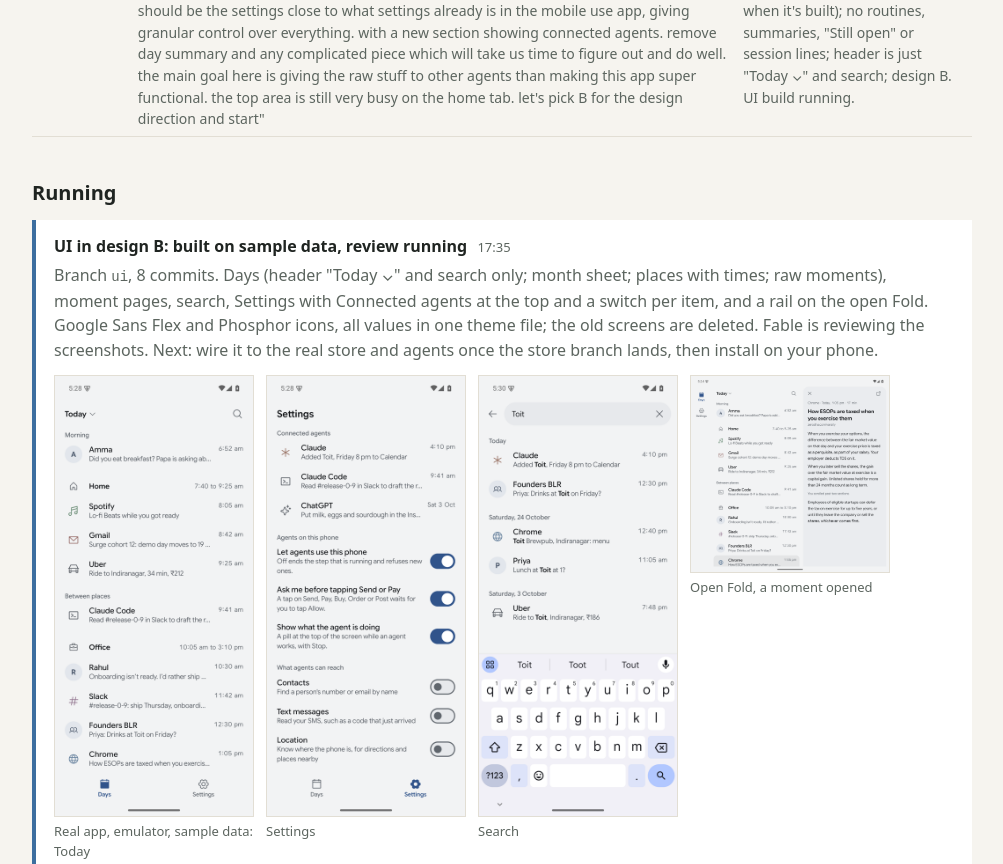
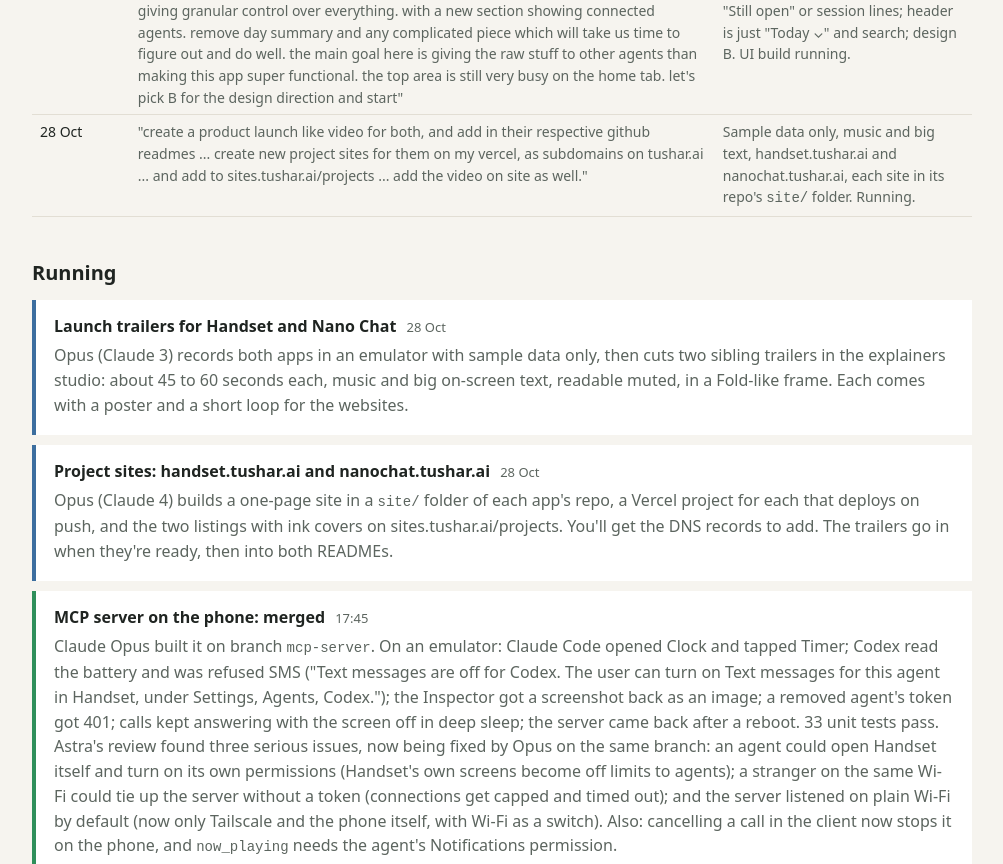
Before and after one commit to triptu/handset, a plain HTML site: page docs/progress.html in a window 1280 px wide. Shown: the part 1308-2172 px from the top of the page, without its empty margins (138-1141 px from the left). Drawn offline with Linux system fonts and the light colour scheme.

Commit message:
Progress page: launch trailers and project sites running

```diff
--- a/docs/progress.html
+++ b/docs/progress.html
@@ -69,26 +69,19 @@
   <tr><td>27 Oct 16:15</td><td>Days, Chat, Agents tabs; name Handset; own Cloudflare relay</td><td>Done (rename) or running (relay).</td></tr>
   <tr><td>27 Oct 15:40</td><td>"for product design, etc., involve, fable, and Astra agents as well for product brainstorming, for design reviews for elegance and aesthetic reviews"</td><td>Both ran the brainstorm and the design review; both will review round 2 and the built screens.</td></tr>
   <tr><td>27 Oct 16:55</td><td>"wouldn't routines be set up in claude or agent, why are we showing that? the third tab should be the settings close to what settings already is in the mobile use app, giving granular control over everything. with a new section showing connected agents. remove day summary and any complicated piece which will take us time to figure out and do well. the main goal here is giving the raw stuff to other agents than making this app super functional. the top area is still very busy on the home tab. let's pick B for the design direction and start"</td><td>Tabs Days and Settings (Chat when it's built); no routines, summaries, "Still open" or session lines; header is just "Today ⌄" and search; design B. UI build running.</td></tr>
+  <tr><td>28 Oct</td><td>"create a product launch like video for both, and add in their respective github readmes ... create new project sites for them on my vercel, as subdomains on tushar.ai ... and add to sites.tushar.ai/projects ... add the video on site as well."</td><td>Sample data only, music and big text, handset.tushar.ai and nanochat.tushar.ai, each site in its repo's <code>site/</code> folder. Running.</td></tr>
 </table>
 
 <h2>Running</h2>
 
-
-
-
-
-</div>
 <div class="entry running">
-  <h3>UI in design B: built on sample data, review running <span class="time">17:35</span></h3>
-  <p>Branch <code>ui</code>, 8 commits. Days (header "Today ⌄" and search only; month sheet; places with times; raw moments), moment pages, search, Settings with Connected agents at the top and a switch per item, and a rail on the open Fold. Google Sans Flex and Phosphor icons, all values in one theme file; the old screens are deleted. Fable is reviewing the screenshots. Next: wire it to the real store and agents once the store branch lands, then install on your phone.</p>
-  <div class="shots">
-    <figure><img src="progress/images/ui-cover-light-1-today.png" alt=""><figcaption>Real app, emulator, sample data: Today</figcaption></figure>
-    <figure><img src="progress/images/ui-cover-light-7-settings.png" alt=""><figcaption>Settings</figcaption></figure>
-    <figure><img src="progress/images/ui-cover-light-6-search.png" alt=""><figcaption>Search</figcaption></figure>
-    <figure><img src="progress/images/ui-inner-light-2-moment-chrome.png" alt=""><figcaption>Open Fold, a moment opened</figcaption></figure>
-  </div>
+  <h3>Launch trailers for Handset and Nano Chat <span class="time">28 Oct</span></h3>
+  <p>Opus (Claude 3) records both apps in an emulator with sample data only, then cuts two sibling trailers in the explainers studio: about 45 to 60 seconds each, music and big on-screen text, readable muted, in a Fold-like frame. Each comes with a poster and a short loop for the websites.</p>
 </div>
 
+<div class="entry running">
+  <h3>Project sites: handset.tushar.ai and nanochat.tushar.ai <span class="time">28 Oct</span></h3>
+  <p>Opus (Claude 4) builds a one-page site in a <code>site/</code> folder of each app's repo, a Vercel project for each that deploys on push, and the two listings with ink covers on sites.tushar.ai/projects. You'll get the DNS records to add. The trailers go in when they're ready, then into both READMEs.</p>
 </div>
 
 <div class="entry shipped">
```
